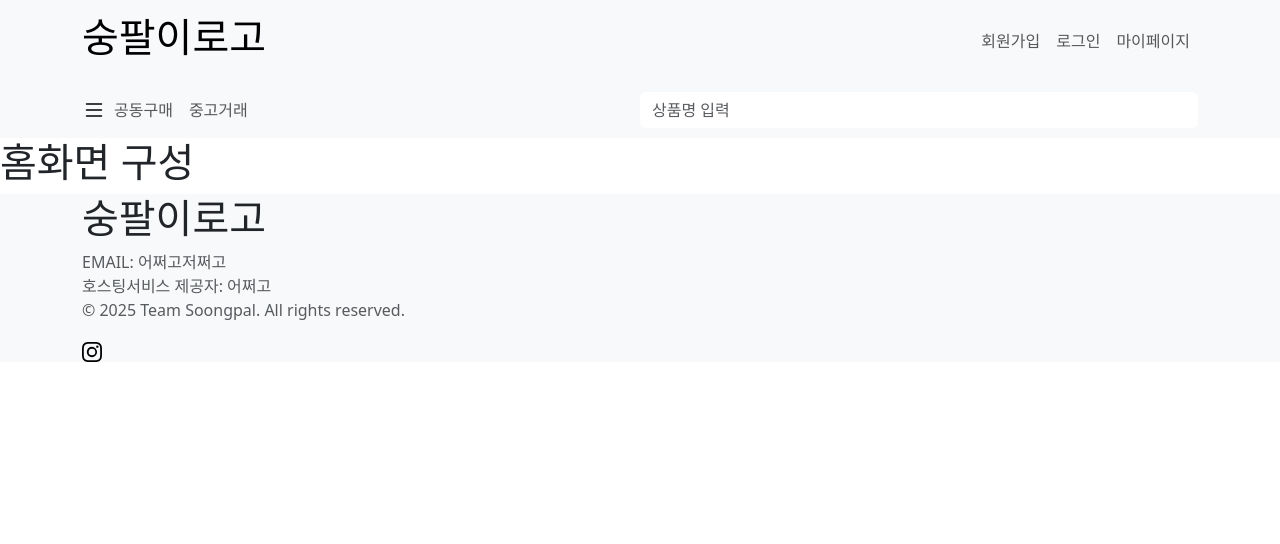
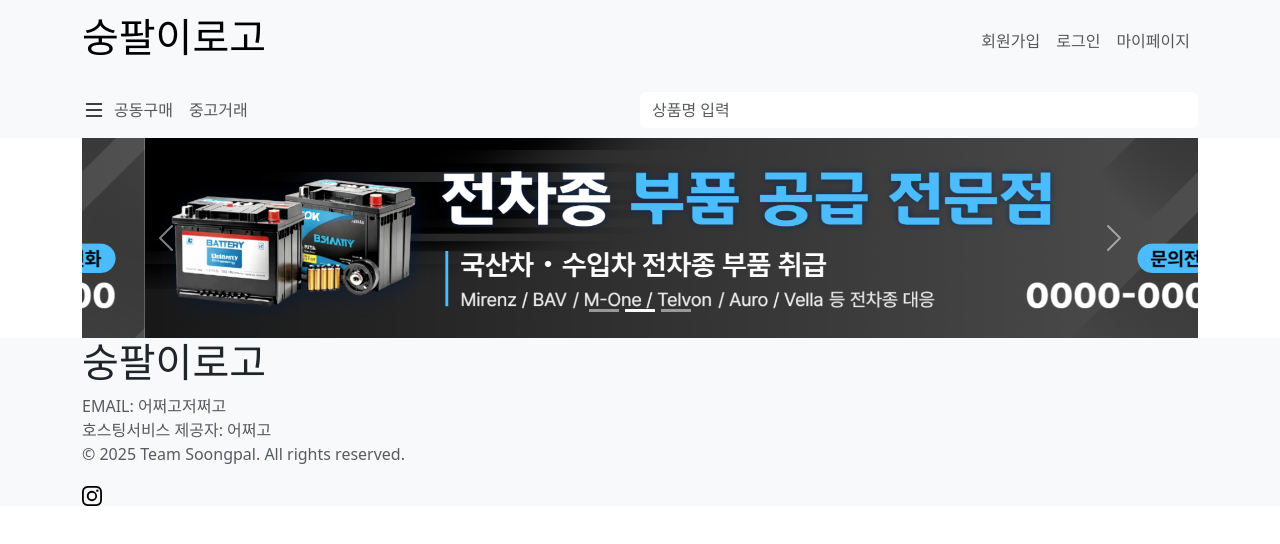
Before and after one commit to soongpal/frontend, a React (Vite) app: page / in a window 1280 px wide. Shown: the top 544 px of the page. Built offline with nearby package versions, Linux system fonts and the light colour scheme.

Commit message:
feat: 배너 component생성

```diff
--- /dev/null
+++ b/src/component/Banner.tsx
@@ -0,0 +1,30 @@
+import type React from "react";
+import { Carousel, Container } from "react-bootstrap";
+import '../styles/Banner.css';
+
+const Banner : React.FC = () =>{
+    return(
+        <Container>
+            <Carousel>
+                <Carousel.Item>
+                    <div className="banner-item">
+                        <img src="/banners/banner1.png" alt="banner1" />
+                    </div>
+                </Carousel.Item>
+                <Carousel.Item>
+                    <div className="banner-item">
+                        <img src="/banners/banner1.png" alt="banner2" />
+                    </div>
+                </Carousel.Item>
+                <Carousel.Item>
+                    <div className="banner-item">
+                        <img src="/banners/banner1.png" alt="banner3" />
+                    </div>
+                </Carousel.Item>
+            </Carousel>
+        </Container>
+
+    )
+}
+
+export default Banner;
--- a/src/pages/Home.tsx
+++ b/src/pages/Home.tsx
@@ -1,7 +1,9 @@
+import Banner from "../component/Banner";
+
 const Home: React.FC = () =>{
     return(
         <div>
-            <h1>홈화면 구성</h1>
+            <Banner></Banner>
         </div>
     );
 }
--- /dev/null
+++ b/src/styles/Banner.css
@@ -0,0 +1,12 @@
+.banner-item img{
+    height: 200px;
+    width: 100%;
+    object-fit: cover;
+}
+
+.banner-item{
+   display: flex;
+   justify-content: center;
+   align-items: center;
+    height: 200px;
+}
```
Also changed, not shown: public/banners/banner1.png (added).
